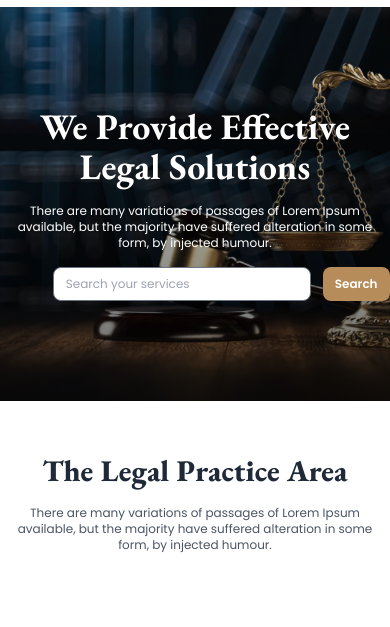
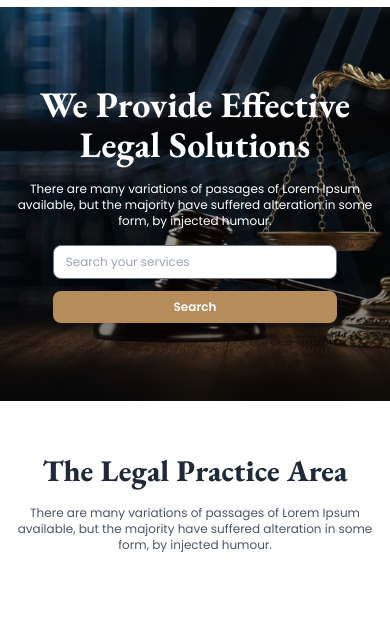
Before and after one commit to ahmedinfa/Legal-Solution-Website, a plain HTML site: page index.html in a window 390 px wide. Shown: the part 81-708 px from the top of the page. Drawn offline with nearby package versions, Linux system fonts and the light colour scheme.

Commit message:
edit banner section

```diff
--- a/index.html
+++ b/index.html
@@ -152,7 +152,9 @@
                   form, by injected humour.
                 </p>
                 <div class="px-2">
-                  <form class="flex mx-auto gap-3 w-10/12 sm:w-10/12 md:w-8/12">
+                  <form
+                    class="flex mx-auto flex-col sm:flex-row gap-3 w-10/12 sm:w-10/12 md:w-8/12"
+                  >
                     <input
                       type="text"
                       class="flex-grow py-2 px-3 text-black text-xs lg:text-base outline-none rounded-lg"
```
